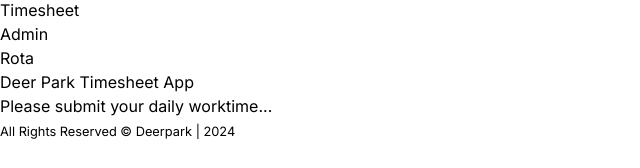
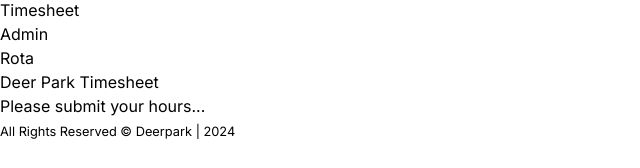
Before and after one commit to yeasirafgan/deerparkandrota, a Next.js app: page / in a window 1280 px wide. Shown: the part 266-434 px from the top of the page, without its empty margins (0-640 px from the left). Built offline with nearby package versions, Linux system fonts and the light colour scheme; no server answers.

Commit message:
Update home page.js

```diff
--- a/app/page.js
+++ b/app/page.js
@@ -2,7 +2,7 @@
 
 export const metadata = {
   title: 'Deerpark timesheet',
-  description: 'Simple timesheet app for Deerpark staffs...',
+  description: 'Simple timesheet for Deerpark staffs...',
 };
 
 const Home = () => {
@@ -10,10 +10,10 @@ const Home = () => {
     <main className='flex flex-col items-center justify-center min-h-[82vh] w-full px-4 bg-gradient-to-r from-gray-50 to-gray-100'>
       <div className='text-center max-w-2xl'>
         <h1 className='text-4xl md:text-5xl font-extrabold text-gray-700 mb-4'>
-          Deer Park Timesheet App
+          Deer Park Timesheet
         </h1>
         <p className='text-lg md:text-xl text-slate-700 font-semibold'>
-          Please submit your daily worktime...
+          Please submit your hours...
         </p>
       </div>
     </main>
```
